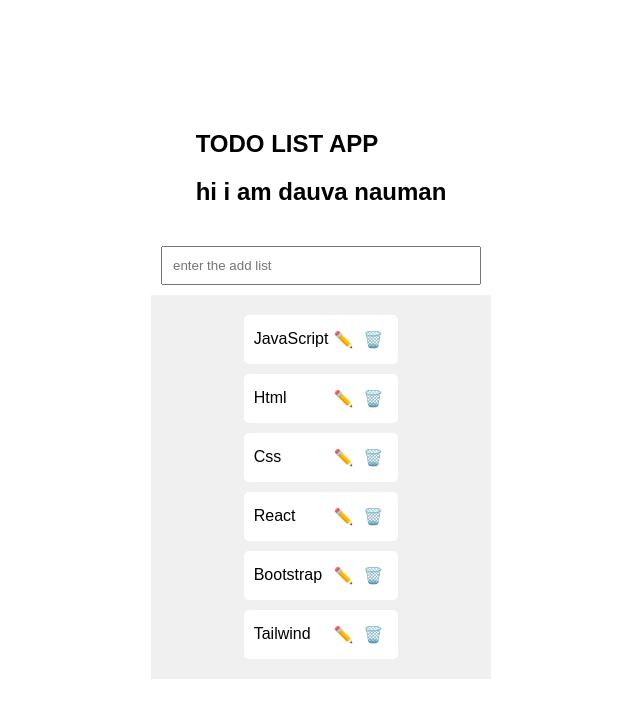
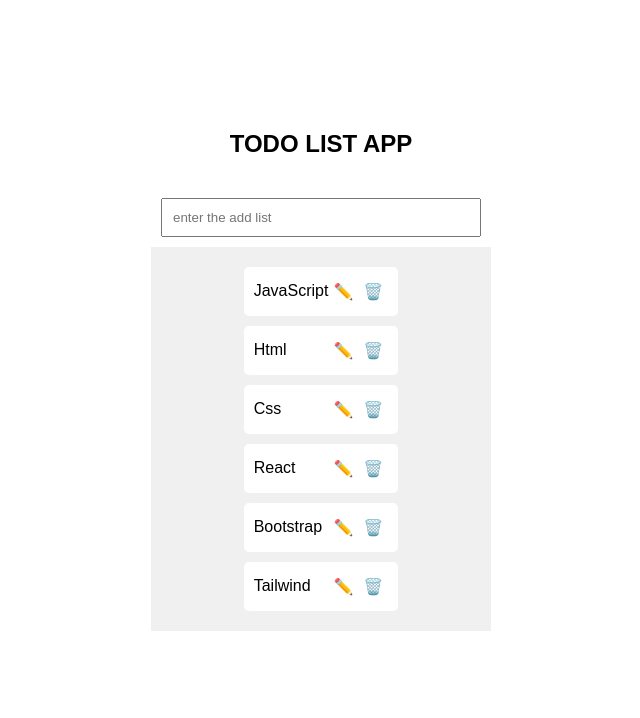
Before and after one commit to Dauvanauman/todo-list-app, a plain HTML site: page index.html in a window 1280 px wide. Shown: the whole page, without its empty margins (319-959 px from the left). Drawn offline with Linux system fonts and the light colour scheme; a web font is replaced by a local one.

Commit message:
delate h1 text in main repo

```diff
--- a/index.html
+++ b/index.html
@@ -14,7 +14,6 @@
     <section class="header">
       <div class="header-content">
         <h1>TODO LIST APP</h1>
-        <h1>hi i am dauva nauman</h1>
       </div>
     </section>
 
```
